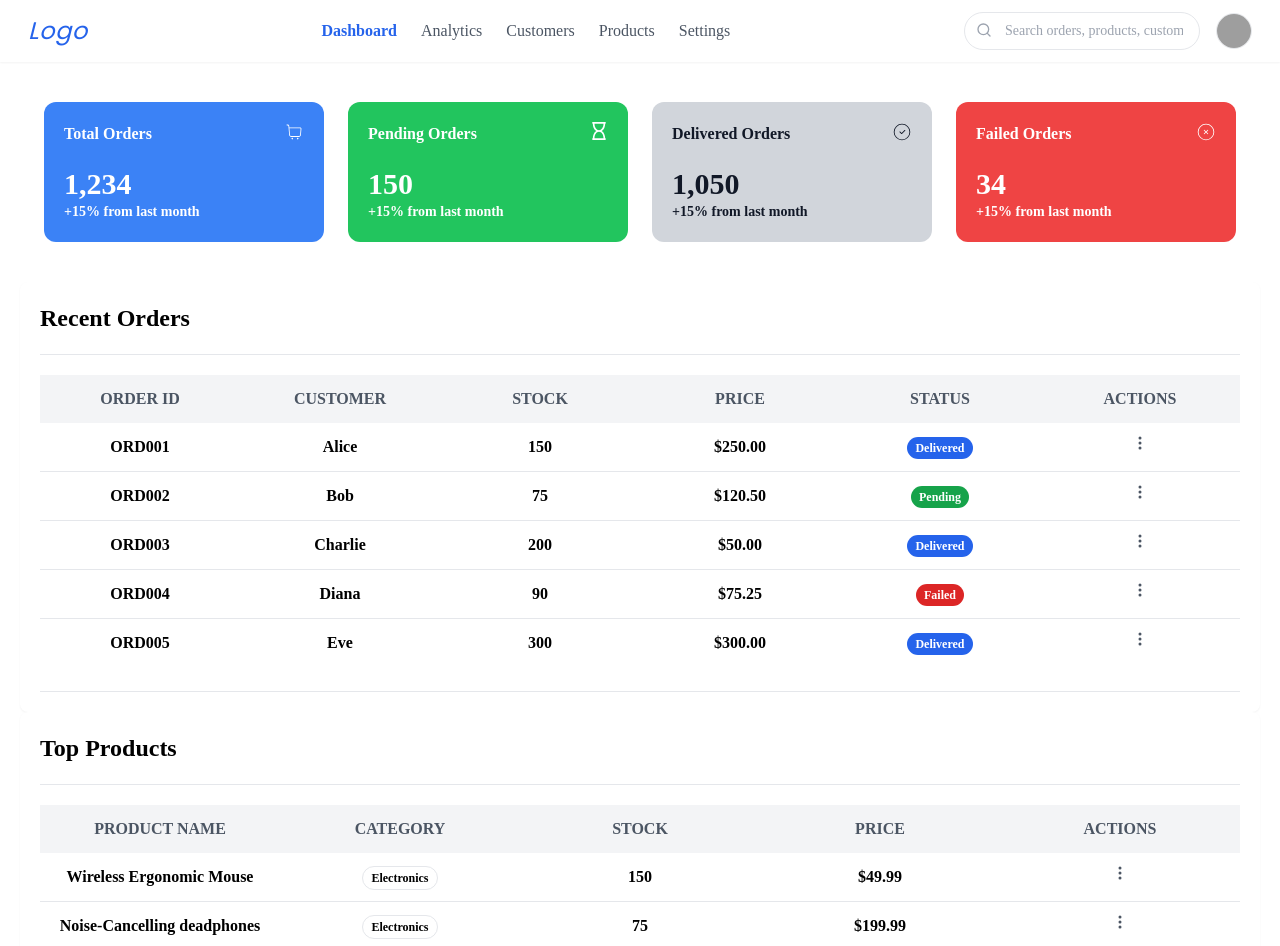
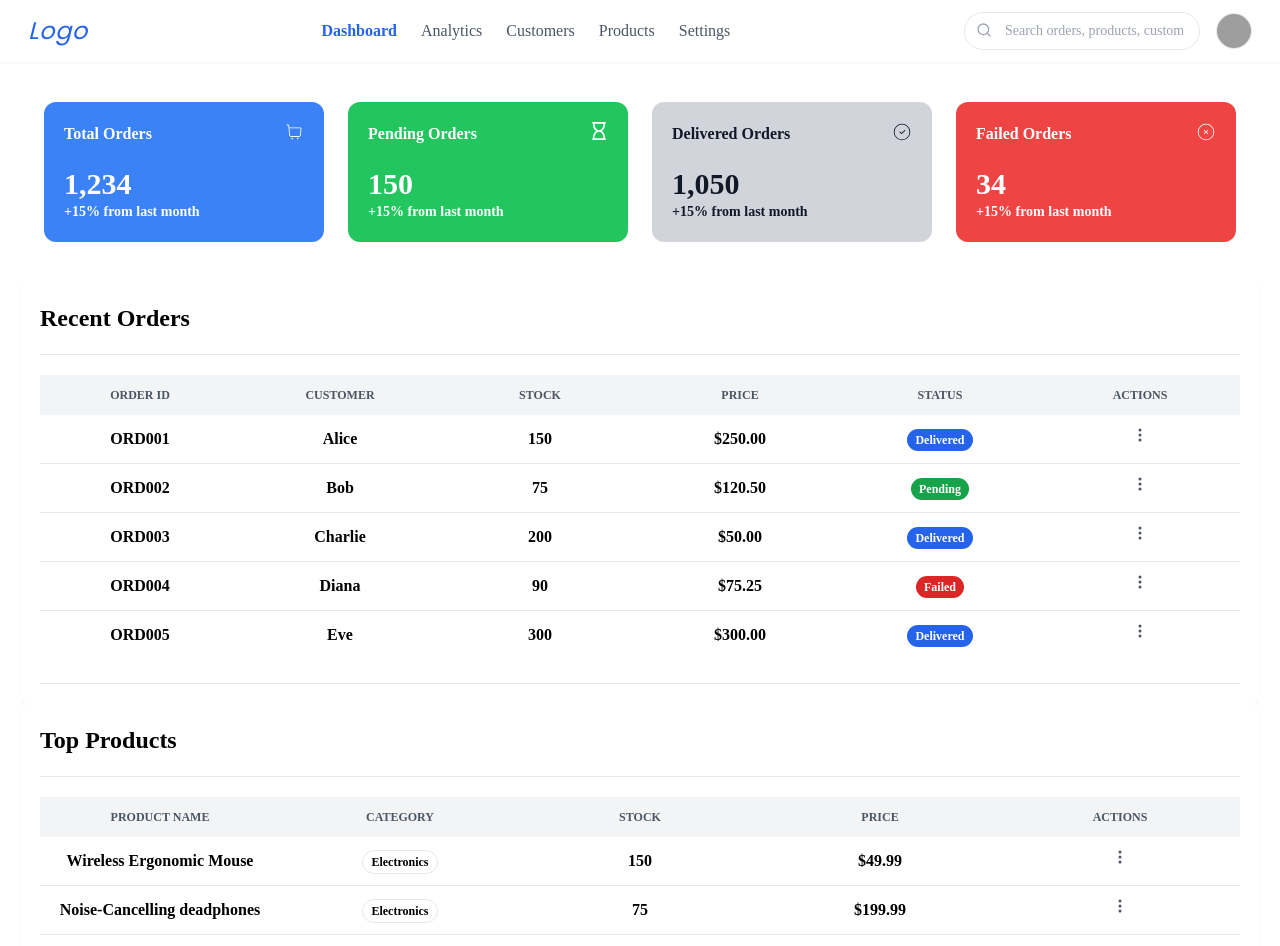
Before and after one commit to Ahmed-EL190/Order-management-portal, a React (Vite) app in the folder vite-project/: page / in a window 1280 px wide. Shown: the top 946 px of the page. Built offline with nearby package versions, Linux system fonts and the light colour scheme; grey boxes are pictures that could not be loaded.

Commit message:
وصف التعديل اللي عملته

```diff
--- a/vite-project/src/Components/Order.jsx
+++ b/vite-project/src/Components/Order.jsx
@@ -28,15 +28,16 @@ const Order = () => {
   <hr className="mb-5" />
 
 
-  <table className="w-full text-center text-xs sm:text-sm md:text-base table-fixed">
-    <thead className="bg-gray-100 text-gray-600 uppercase">
-      <tr>
-        <th className="py-2 px-1 sm:py-3 sm:px-2">Order ID</th>
-        <th className="py-2 px-1 sm:py-3 sm:px-2">Customer</th>
-        <th className="py-2 px-1 sm:py-3 sm:px-2">Stock</th>
-        <th className="py-2 px-1 sm:py-3 sm:px-2">Price</th>
-        <th className="py-2 px-1 sm:py-3 sm:px-2">Status</th>
-        <th className="py-2 px-1 sm:py-3 sm:px-2">Actions</th>
+  <div className="flex">
+    <table className="w-full text-center text-xs sm:text-sm md:text-base table-fixed">
+    <thead className="bg-gray-100 text-gray-600 uppercase ">
+      <tr >
+        <th className="py-2 px-1 sm:py-3 sm:px-2 xs:text-xs">Order ID</th>
+        <th className="py-2 px-1 sm:py-3 sm:px-2 xs:text-xs">Customer</th>
+        <th className="py-2 px-1 sm:py-3 sm:px-2 xs:text-xs ">Stock</th>
+        <th className="py-2 px-1 sm:py-3 sm:px-2 xs:text-xs">Price</th>
+        <th className="py-2 px-1 sm:py-3 sm:px-2 xs:text-xs">Status</th>
+        <th className="py-2 px-1 sm:py-3 sm:px-2 xs:text-xs">Actions</th>
       </tr>
     </thead>
 
@@ -63,6 +64,7 @@ const Order = () => {
       ))}
     </tbody>
   </table>
+  </div>
 
   <hr className="mt-6" />
 </div>
--- a/vite-project/src/Components/TopProducts.jsx
+++ b/vite-project/src/Components/TopProducts.jsx
@@ -56,11 +56,11 @@ const TopProducts = () => {
       <table className="w-full text-center text-xs sm:text-sm md:text-base table-fixed">
         <thead className="bg-gray-100 text-gray-600 uppercase">
           <tr>
-            <th className="py-2 px-1 sm:py-3 sm:px-2  ">Product Name</th>
-            <th className="py-2 px-1 sm:py-3 sm:px-2">Category</th>
-            <th className="py-2 px-1 sm:py-3 sm:px-2">Stock</th>
-            <th className="py-2 px-1 sm:py-3 sm:px-2">Price</th>
-            <th className="py-2 px-1 sm:py-3 sm:px-2">Actions</th>
+            <th className="py-2 px-1 sm:py-3 sm:px-2 xs:text-xs">Product Name</th>
+            <th className="py-2 px-1 sm:py-3 sm:px-2 xs:text-xs">Category</th>
+            <th className="py-2 px-1 sm:py-3 sm:px-2 xs:text-xs">Stock</th>
+            <th className="py-2 px-1 sm:py-3 sm:px-2 xs:text-xs">Price</th>
+            <th className="py-2 px-1 sm:py-3 sm:px-2 xs:text-xs">Actions</th>
           </tr>
         </thead>
         <tbody className="divide-y divide-gray-200">
```
Also changed, not shown: 1 other file (tests, documents, lock files or other folders).
